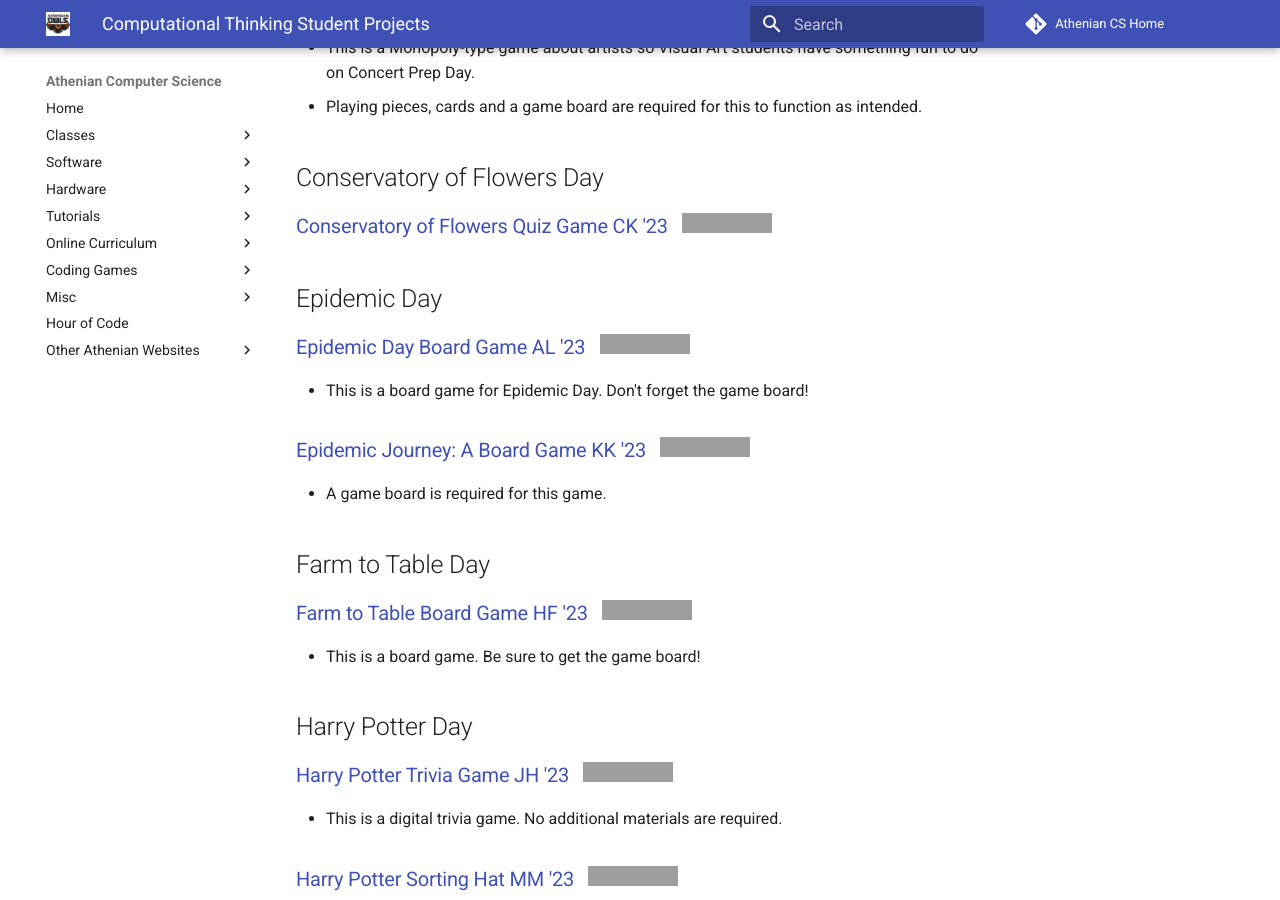
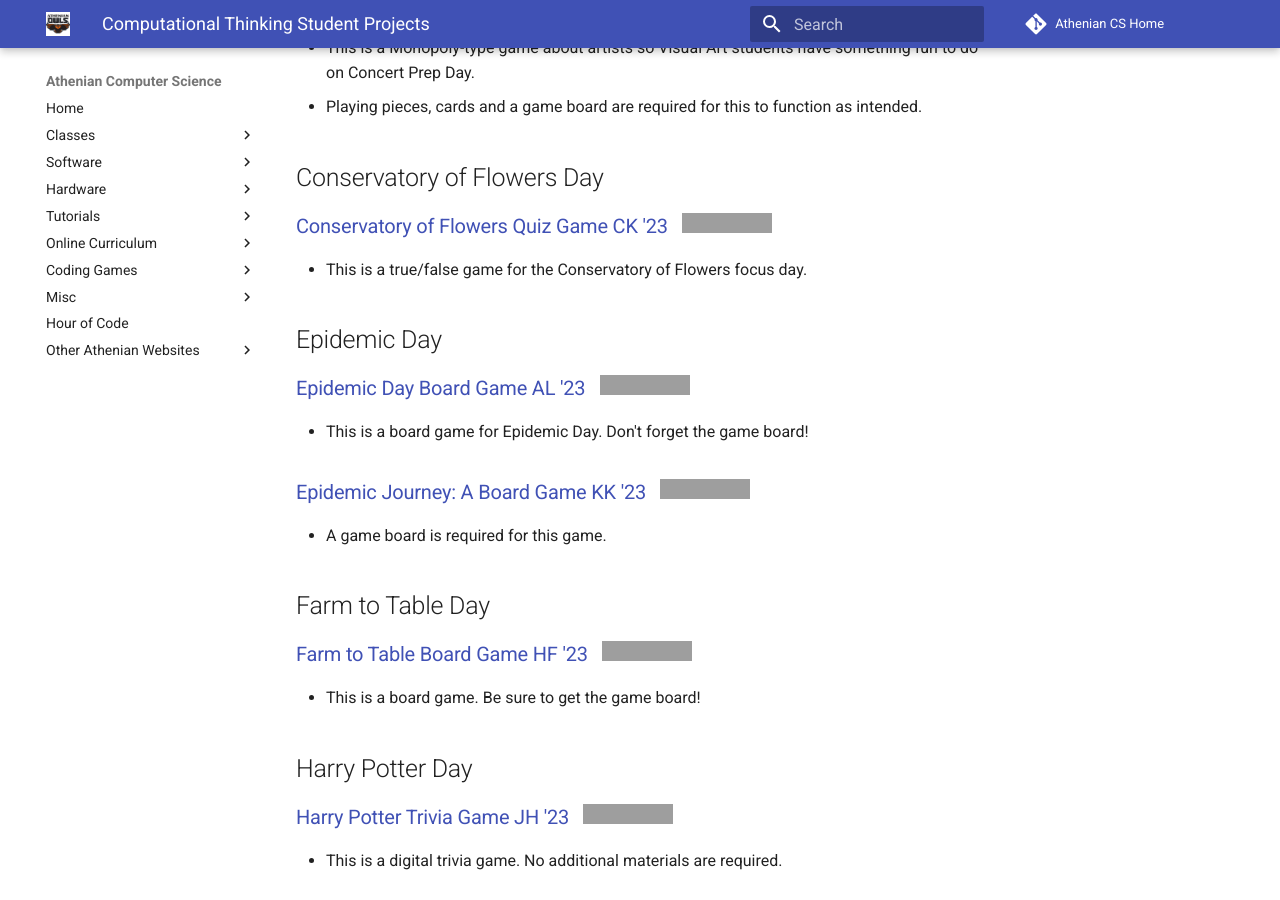
Before and after one commit to athenian-computational-thinking/athenian-cs-mkdocs, an MkDocs documentation site: the page built from docs/ct-projects.md, in a window 1280 px wide and 900 px high, scrolled down 1037 px, cut to the strip 0-900 px from the top of the window. Built offline with MkDocs 1.6.1 and Material for MkDocs 9.7.7, drawn with Linux system fonts in a browser that asks for light colours; comment, search, counter and statistics services are not loaded; grey boxes are pictures that could not be loaded.

Commit message:
Update ct-projects.md

```diff
--- a/docs/ct-projects.md
+++ b/docs/ct-projects.md
@@ -31,6 +31,7 @@ These are programs written by the 9th grade Computational Thinking students for
 ## Conservatory of Flowers Day
 
 ### [Conservatory of Flowers Quiz Game CK '23](https://github.com/athenian-ct-projects/Conservatory-of-Flowers-CK) &nbsp; [![Run on Repl.it](https://repl.it/badge/github/athenian-ct-projects/Conservatory-of-Flowers-CK)](https://repl.it/github/athenian-ct-projects/Conservatory-of-Flowers-CK)
+* This is a true/false game for the Conservatory of Flowers focus day.
 
 ## Epidemic Day
 
```
